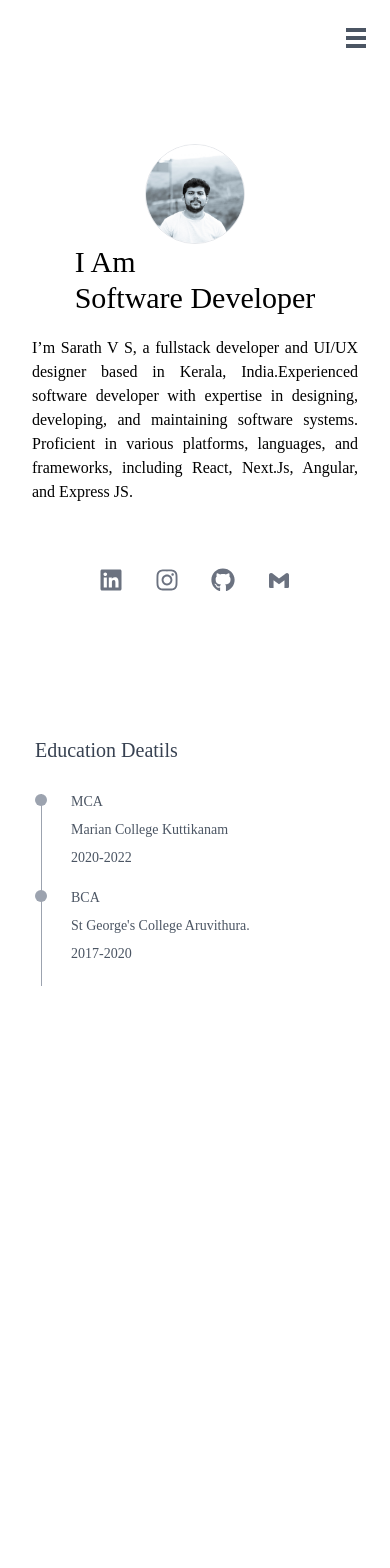
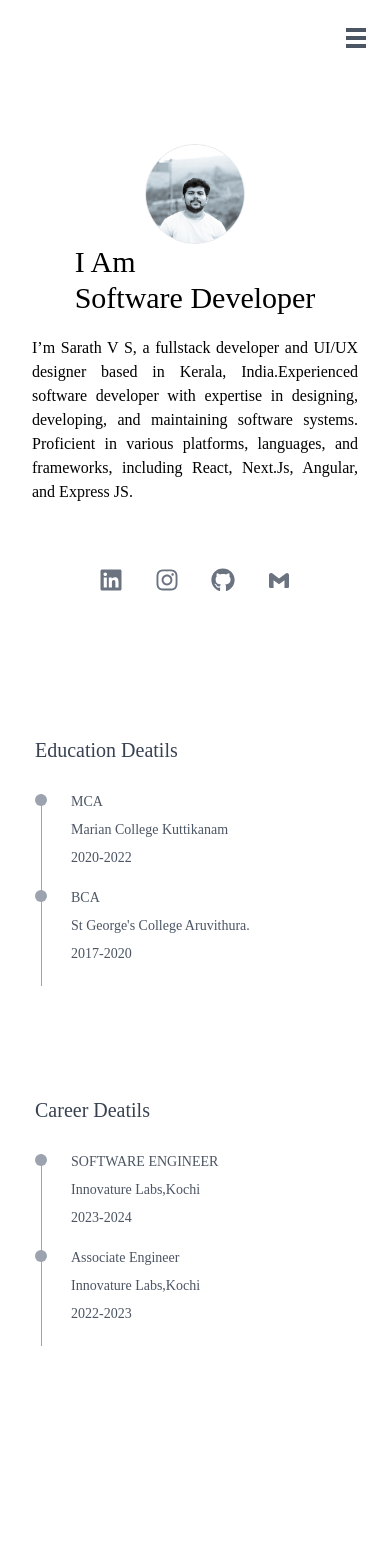
Before and after one commit to sarathvs-Dev/Portfolio-Sarath, a Next.js app: page / in a window 390 px wide. Shown: the top 1568 px of the page. Built offline with nearby package versions, Linux system fonts and the light colour scheme; a web font is replaced by a local one.

Commit message:
education and career

```diff
--- a/app/_components/EducationTimeline.jsx
+++ b/app/_components/EducationTimeline.jsx
@@ -2,7 +2,7 @@
 
 function EducationTimeline() {
   return (
-    <section class="flex min-h-screen md:justify-end  justify-center ">
+    <section class="flex  md:justify-end  justify-center ">
     <div class="w-80">
       <h2 class="text-xl text-gray-700 mb-7">Education Deatils</h2>
       <ul>
```
